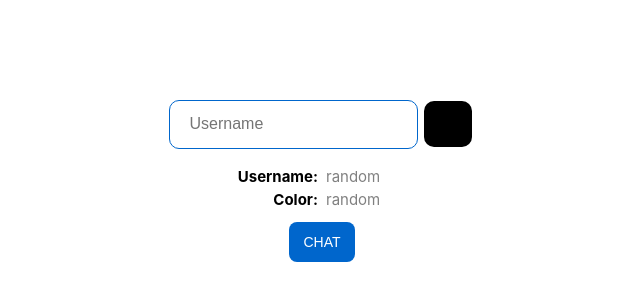
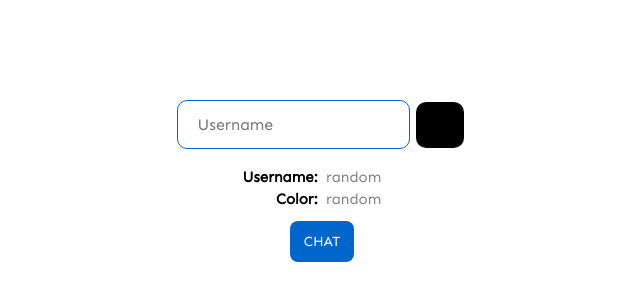
Before and after one commit to MarkoRadev/chat-app-v2, a React (Create React App) app: page / in a window 1280 px wide. Shown: the part 222-522 px from the top of the page, without its empty margins (318-958 px from the left). Built offline with nearby package versions, Linux system fonts and the light colour scheme; the HTML template or start-up script is replaced by a standard one.

Commit message:
css modified

```diff
--- a/public/index.html
+++ b/public/index.html
@@ -24,6 +24,9 @@
       work correctly both with client-side routing and a non-root public URL.
       Learn how to configure a non-root public URL by running `npm run build`.
     -->
+    <link rel="preconnect" href="https://fonts.googleapis.com">
+    <link rel="preconnect" href="https://fonts.gstatic.com" crossorigin>
+    <link href="https://fonts.googleapis.com/css2?family=Sen&display=swap" rel="stylesheet">
     <script type='text/javascript' src='https://cdn.scaledrone.com/scaledrone.min.js'></script>
     <title>Chat App</title>
   </head>
--- a/src/App.css
+++ b/src/App.css
@@ -1,38 +1,7 @@
-/* .App {
-  text-align: center;
+.App {
+    font-family: 'Sen', sans-serif;
 }
 
-.App-logo {
-  height: 40vmin;
-  pointer-events: none;
+button, input {
+    font-family: inherit;
 }
-
-@media (prefers-reduced-motion: no-preference) {
-  .App-logo {
-    animation: App-logo-spin infinite 20s linear;
-  }
-}
-
-.App-header {
-  background-color: #282c34;
-  min-height: 100vh;
-  display: flex;
-  flex-direction: column;
-  align-items: center;
-  justify-content: center;
-  font-size: calc(10px + 2vmin);
-  color: white;
-}
-
-.App-link {
-  color: #61dafb;
-}
-
-@keyframes App-logo-spin {
-  from {
-    transform: rotate(0deg);
-  }
-  to {
-    transform: rotate(360deg);
-  }
-} */
--- a/src/App.js
+++ b/src/App.js
@@ -17,7 +17,7 @@
     };
 
     return (
-        <div>
+        <div className="App">
             {enterChatRoom ?
                 <Chat username={username} userColor={userColor} />
                 : <Login
--- a/src/components/MessageInput/MessageInput.css
+++ b/src/components/MessageInput/MessageInput.css
@@ -18,7 +18,6 @@
 .mi-button {
     padding: 12px 14px;
     font-size: 16px;
-    /* background-color: #6363bf; */
     background-color: #0066cc;
     color: white;
     border: none;
--- a/src/components/MessageInput/MessageInput.js
+++ b/src/components/MessageInput/MessageInput.js
@@ -1,5 +1,5 @@
 import './MessageInput.css';
-import { useEffect, useState } from 'react';
+import { useState } from 'react';
 
 function MessageInput({ onSendMessage }) {
     const [text, setText] = useState('');
--- a/src/components/Messages/Messages.css
+++ b/src/components/Messages/Messages.css
@@ -28,7 +28,6 @@
     max-width: 400px;
     margin: 0;
     border-radius: 12px;
-    /* background-color: #6363bf; */
     background-color: white;
     color: black;
     display: inline-block;
--- a/src/screens/Login/Login.css
+++ b/src/screens/Login/Login.css
@@ -8,7 +8,6 @@
 
 .login-input {
     display: flex;
-    /* background-color: red; */
     height: 60px;
     align-items: center;
 }
@@ -19,9 +18,7 @@
     outline: none;
     padding: 1px 20px;
     border-radius: 10px;
-    /* box-shadow: 1px 1px 2px rgba(0, 68, 204, 0.5); */
     height: 75%;
-    /* background-color: rgba(99,99,191,.07); */
 }
 
 .color-picker {
@@ -47,14 +44,8 @@
 }
 
 table {
-    /* background-color: red; */
-    /* width: 300px; */
     font-size: 15px;
     margin-top: 10px;
-}
-
-table, th, td {
-    /* border: 1px solid black; */
 }
 
 td {
@@ -65,15 +56,10 @@
     text-align: right;
     font-weight: bold;
     padding-right: 5px;
-    /* width: 70px; */
 }
 
 .random-name {
     color: grey;
-}
-
-.user-name {
-    /* font-weight: bold; */
 }
 
 .login-button {
@@ -86,7 +72,3 @@
     cursor: pointer;
     margin-top: 10px;
 }
-
-/* button {
-    display: block;
-} */
```
Also changed, not shown: src/index.css (+0 -14 lines), src/screens/Chat/Chat.css (+0 -20 lines).
